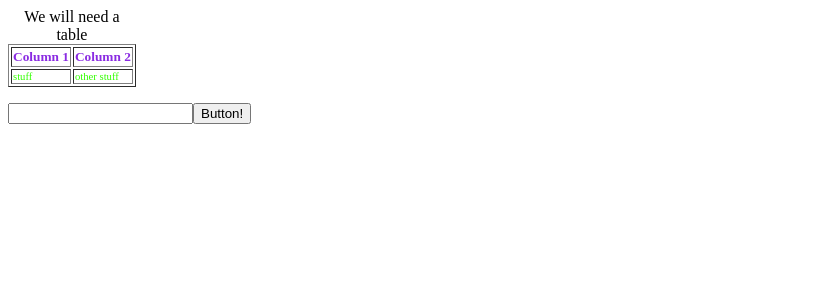
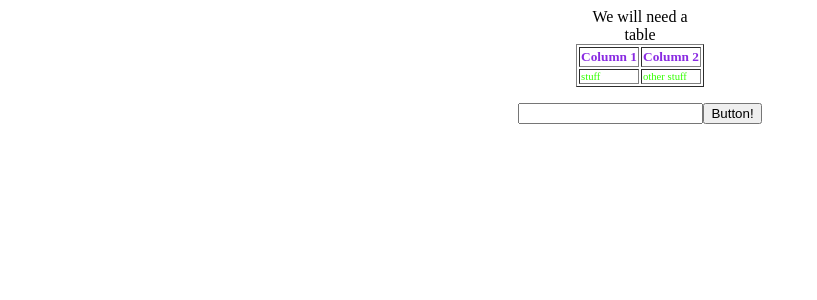
Before and after one commit to datAfonso570/DEAPC, a PHP site: page /example.html in a window 1280 px wide. Shown: the top 300 px of the page, without its empty margins (0-817 px from the left). Run offline with PHP 8.4, Linux system fonts and the light colour scheme.

Commit message:
experimenting with using css

```diff
--- a/example.html
+++ b/example.html
@@ -1,14 +1,17 @@
 <html>
     <head>
+
         <title> Relearning HTML</title>
-        <link rel="stylesheet" href="stylesheet.css">
+        <link rel="stylesheet" href="styles/stylesheet.css">
     </head>
     <body>
-        <table border="1">
-            <caption> We will need a table</caption>
-            <tr><th>Column 1</th><th>Column 2</th></tr>
-            <tr><td>stuff</td><td>other stuff</td></tr>
-        </table>
-        <p><input type="text"><button type="button">Button!</button></p>
+        <div class="center">
+            <table border="1" class="block c" >
+                <caption> We will need a table</caption>
+                <tr><th>Column 1</th><th>Column 2</th></tr>
+                <tr><td>stuff</td><td>other stuff</td></tr>
+            </table>
+            <p ><input type="text"><button type="button">Button!</button></p>
+        </div>
     </body>
 </html>
--- a/styles/stylesheet.css
+++ b/styles/stylesheet.css
@@ -1,2 +1,20 @@
 td { color:rgb(51, 255, 0); font-size: 8.0pt}
 th { color:blueviolet; font-size: 10.0pt}
+@media screen and (max-width:960px){
+    td {color:rgb(226, 43, 180); font-size: 15.0pt}
+}
+.center {
+    display:block;
+    align-items: center;
+    width:fit-content;
+    margin-left: auto;
+    margin-right: auto;
+    text-align: center;
+}
+.block {
+    height:auto;
+    width:auto;
+}
+.c {
+    margin:auto;
+}
```
